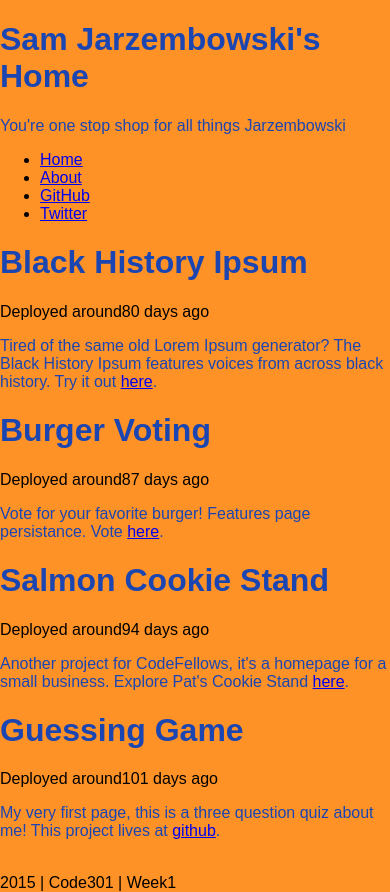
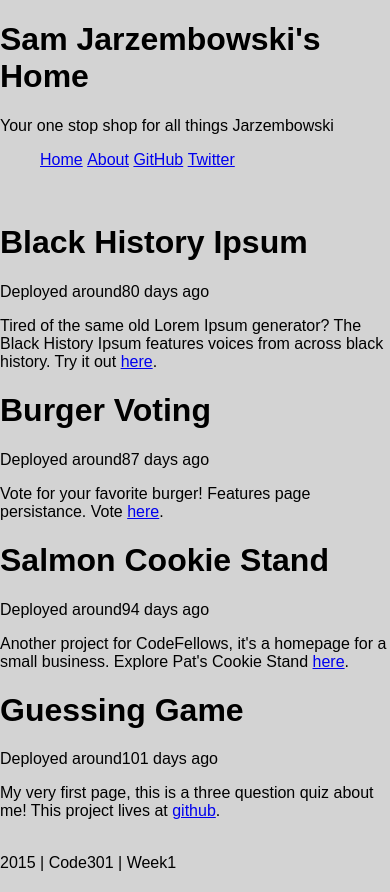
Before and after one commit to samjarzembowski/dBusinessCard, a plain HTML site: page index.html in a window 390 px wide. Drawn offline with nearby package versions, Linux system fonts and the light colour scheme.

Commit message:
class 3 mvp

```diff
--- a/index.html
+++ b/index.html
@@ -1,25 +1,29 @@
 <!DOCTYPE html>
 <html lang="en">
   <head>
+    <meta name ="viewport" content="width=device-width, initial-scale=1">
     <title>Sam Jarzembowski's Page</title>
     <link rel="stylesheet" href="vendor/styles/normalize.css">
     <link rel="stylesheet" href="styles/base.css">
+    <link rel="stylesheet" href="styles/modules.css">
   </head>
 
   <body>
     <header class="page-head">
       <h1>Sam Jarzembowski's Home</h1>
         <!-- <img src="img/selfie.jpg"></img> -->
-      <p>You're one stop shop for all things Jarzembowski</p>
+      <p>Your one stop shop for all things Jarzembowski</p>
     </header>
 
     <nav class="nav-bar">
+      <div class="drop-menu"></div>
       <ul>
         <li class="tab" data-content="projects"><a href="#">Home</a></li>
         <li class="tab" data-content="about"><a href="#">About</a></li>
         <li><a href="https://github.com/samjarzembowski">GitHub</a></li>
         <li><a href="http://twitter.com/lastingdamage1">Twitter</a></li>
       </ul>
+      <br>
     </nav>
 
     <main>
--- a/styles/base.css
+++ b/styles/base.css
@@ -1,20 +1,20 @@
 body {
-  width: 100%;
-  background-color: #FF9227
+  /*width: 100%;*/
+  background-color: lightgrey;
 }
 
 h1 {
-  color: #1B46B2
+  color: black;
 }
 
 p {
-  color: #1B46B2
+  color: black;
 }
 
-.template {
-  display: none;
+ul {
+  list-style-type: none;
 }
 
-#about {
-  display: none;
+img {
+  max-width: 100%;
 }
--- /dev/null
+++ b/styles/modules.css
@@ -0,0 +1,23 @@
+#about {
+  display: none;
+}
+
+.nav-bar {
+  /*float: left;*/
+}
+
+.nav-bar ul li {
+  display: inline;
+}
+
+.template {
+  display: none;
+}
+
+@media screen and (max-width: 640px) {
+  .nav-bar ul {
+    display: block;
+  }
+
+
+}
```
Also changed, not shown: styles/fonts/threelines.png (added).
